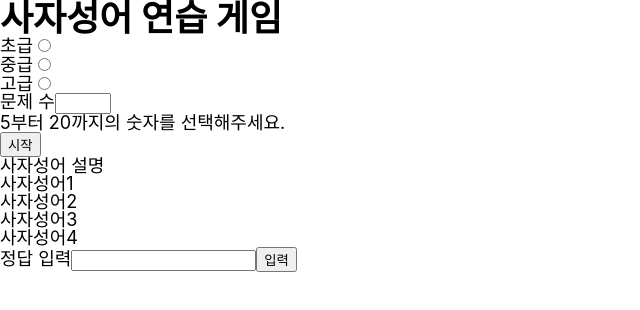
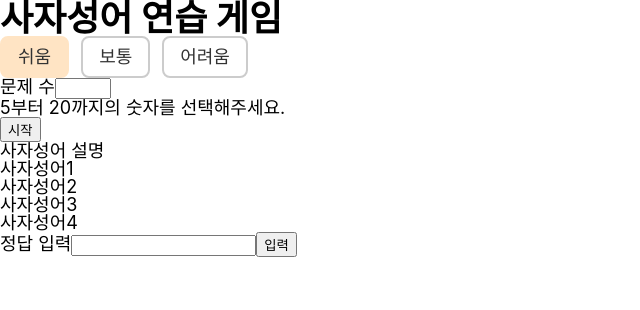
Before and after one commit to hungerbk/practice-idioms, a React (Vite) app: page / in a window 1280 px wide. Shown: the top 310 px of the page, without its empty margins (0-640 px from the left). Built offline with nearby package versions, Linux system fonts and the light colour scheme.

Commit message:
💄 [Design] 난이도 선택 radio group 스타일 적용 및 RadioButtonGroup 컨포넌트 분리

```diff
--- a/src/App.tsx
+++ b/src/App.tsx
@@ -1,22 +1,11 @@
+import { RadioButtonGroup } from "./components/RadioButtonGroup";
+
 function App() {
   return (
     <>
       <form action="">
         <h1>사자성어 연습 게임</h1>
-        <ul>
-          <li>
-            <label htmlFor="easy">초급</label>
-            <input type="radio" name="level" id="easy" value="easy" required />
-          </li>
-          <li>
-            <label htmlFor="normal">중급</label>
-            <input type="radio" name="level" id="normal" value="normal" />
-          </li>
-          <li>
-            <label htmlFor="hard">고급</label>
-            <input type="radio" name="level" id="hard" value="hard" />
-          </li>
-        </ul>
+        <RadioButtonGroup />
         <span>
           <label htmlFor="number-of-problem">문제 수</label>
           <input type="number" max={20} min={5} id="number-of-problem" required />
--- /dev/null
+++ b/src/components/RadioButtonGroup.tsx
@@ -0,0 +1,40 @@
+import styled from "@emotion/styled";
+import { useState } from "react";
+
+const RadioGroup = styled.div`
+  display: flex;
+  gap: 12px;
+`;
+
+const StyledLabel = styled.label<{ checked: boolean }>`
+  padding: 10px 16px;
+  border: 2px solid ${({ checked }) => (checked ? "#ffe4c4" : "#ccc")};
+  border-radius: 8px;
+  background-color: ${({ checked }) => (checked ? "#ffe4c4" : "white")};
+  color: #333;
+  font-weight: 500;
+  cursor: pointer;
+  transition: all 0.2s ease;
+
+  :hover,
+  :focus {
+    color: #ccc;
+    background-color: #ffefdc;
+  }
+`;
+
+export const RadioButtonGroup = () => {
+  const [selected, setSelected] = useState("easy");
+  return (
+    <RadioGroup role="radiogroup" aria-label="난이도 선택">
+      {["easy", "normal", "hard"].map((level) => (
+        <StyledLabel key={level} checked={selected === level}>
+          <input type="radio" name="level" value={level} className="a11y-hidden" checked={selected === level} onChange={() => setSelected(level)} />
+          {level === "easy" && "쉬움"}
+          {level === "normal" && "보통"}
+          {level === "hard" && "어려움"}
+        </StyledLabel>
+      ))}
+    </RadioGroup>
+  );
+};
```
